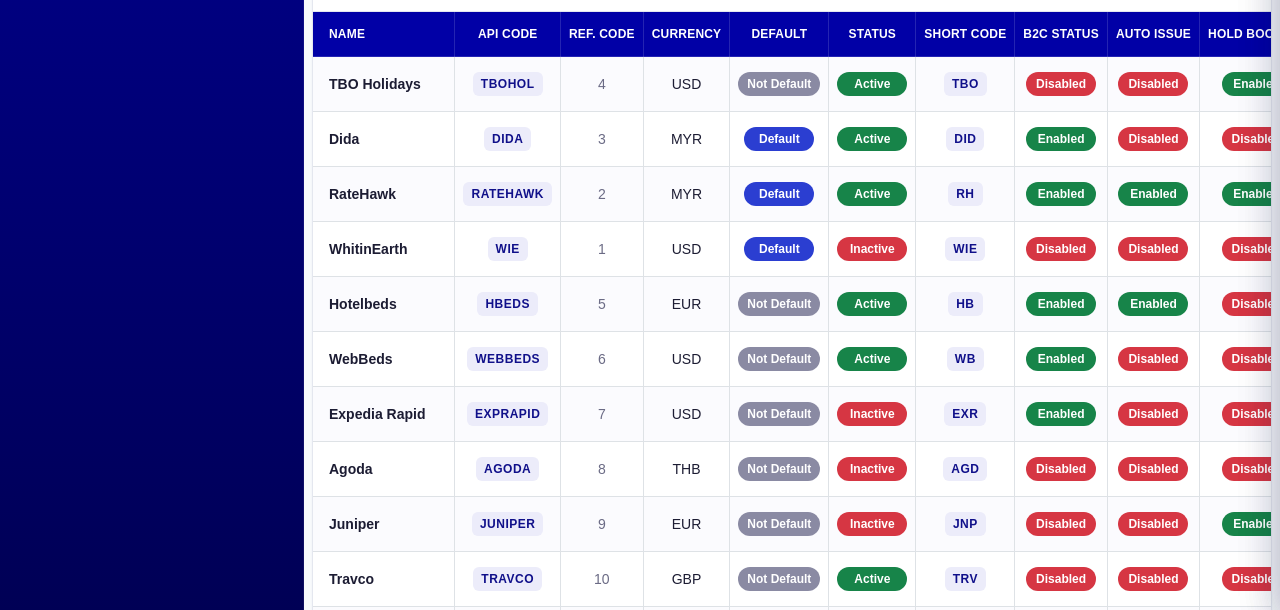
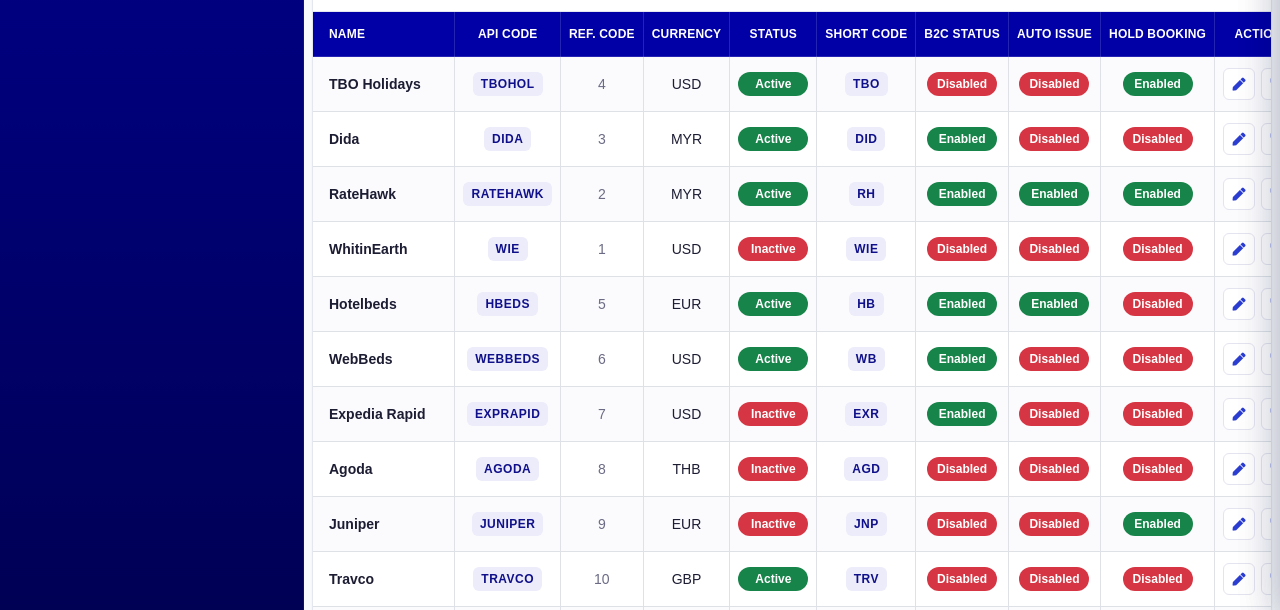
Before and after one commit to Moniruzzaman-Md/Admin-UI, a plain HTML site: page hotel-apis.html in a window 1280 px wide. Shown: the part 190-800 px from the top of the page. Drawn offline with Linux system fonts and the light colour scheme.

Commit message:
Hotel APIs: remove Default column from the list
Co-Authored-By: Claude Opus 5.5 <noreply@anthropic.com>

```diff
--- a/hotel-apis.html
+++ b/hotel-apis.html
@@ -71,7 +71,7 @@
         <table class="table table-hover table-striped table-bordered f-14 text-nowrap">
           <thead>
             <tr class="text-uppercase">
-              <th>Name</th><th>API Code</th><th>Ref. Code</th><th>Currency</th><th>Default</th><th>Status</th>
+              <th>Name</th><th>API Code</th><th>Ref. Code</th><th>Currency</th><th>Status</th>
               <th>Short Code</th><th>B2C Status</th><th>Auto Issue</th><th>Hold Booking</th><th>Action</th>
             </tr>
           </thead>
--- a/js/hotel-apis.js
+++ b/js/hotel-apis.js
@@ -88,7 +88,6 @@
         <td class="text-center"><span class="tbl-code">${esc(a.code)}</span></td>
         <td class="text-center tbl-muted">${esc(a.ref)}</td>
         <td class="text-center">${esc(a.currency)}</td>
-        <td class="text-center">${a.isDefault ? badge('bg-info', 'Default') : badge('bg-neutral', 'Not Default')}</td>
         <td class="text-center">${a.active ? badge('bg-success', 'Active') : badge('bg-danger', 'Inactive')}</td>
         <td class="text-center"><span class="tbl-code">${esc(a.short)}</span></td>
         <td class="text-center">${onOff(a.b2c)}</td>
@@ -99,7 +98,7 @@
           <button class="tbl-action" type="button" data-hist="${a.id}" data-tip="History" aria-label="History for ${esc(a.name)}"><i class="fas fa-history"></i></button>
         </div></td>
       </tr>`).join('')
-      : `<tr><td class="empty-cell" colspan="11"><section class="empty-state">
+      : `<tr><td class="empty-cell" colspan="10"><section class="empty-state">
           <div class="empty-state__icon"><svg viewBox="0 0 24 24" aria-hidden="true"><circle cx="10.5" cy="10.5" r="5.5"></circle><path d="m15 15 4 4"></path><path d="M8.5 10.5h4"></path></svg></div>
           <h3>No hotel APIs found</h3><p>Try adjusting the filters or add a new API.</p></section></td></tr>`;
 
```
Also changed, not shown: 1 other file.
